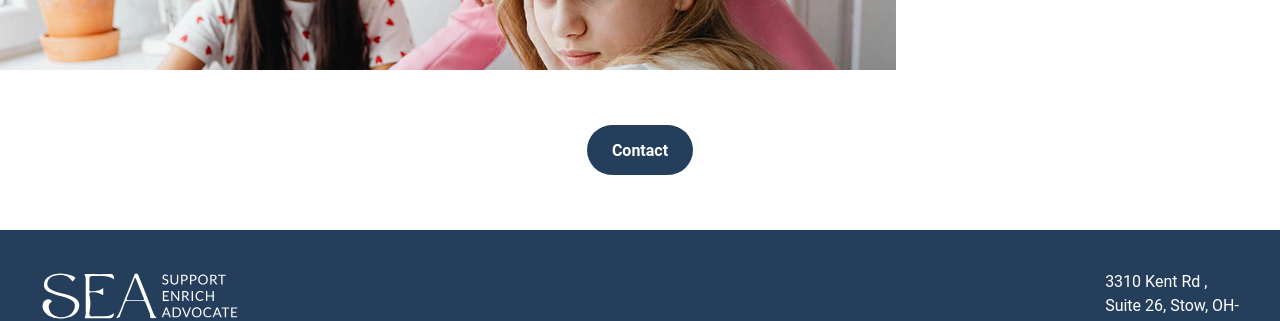
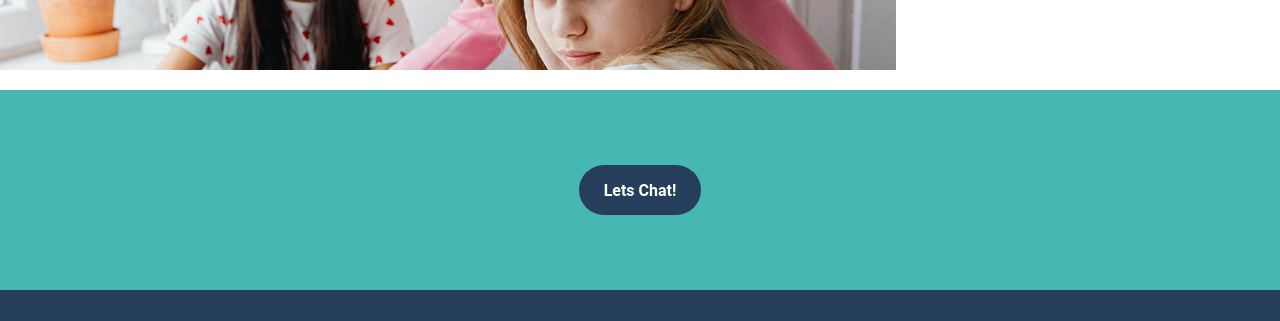
Before and after one commit to raulikk/seallc, a React (Vite) app: page / in a window 1280 px wide. Shown: the part 1088-1409 px from the top of the page. Built offline with nearby package versions, Linux system fonts and the light colour scheme.

Commit message:
Add homePage route link to Logo

```diff
--- a/src/components/pages/HomePage.tsx
+++ b/src/components/pages/HomePage.tsx
@@ -86,9 +86,9 @@
     </Flex>
 
 
-    <Center h="20vh">
+    <Center h="25vh" marginTop="20px" bg="#47B8B1" w="100%">
       <Button borderRadius="50px" padding="25px" color="white" bg="rgba(36, 62, 91, 1.0)">
-        Contact
+        Lets Chat!
       </Button>
     </Center>
 
```
Also changed, not shown: src/components/Logo.tsx (+5 -2 lines).
